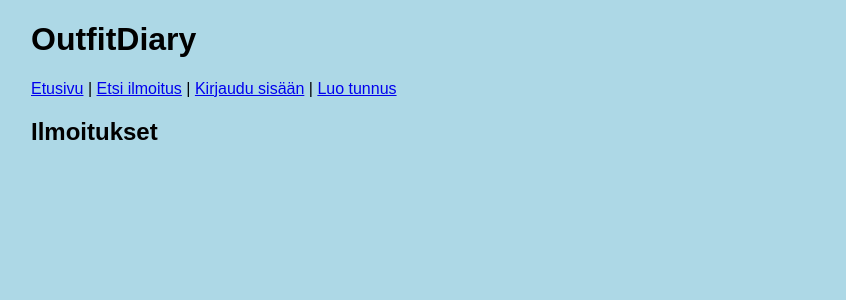
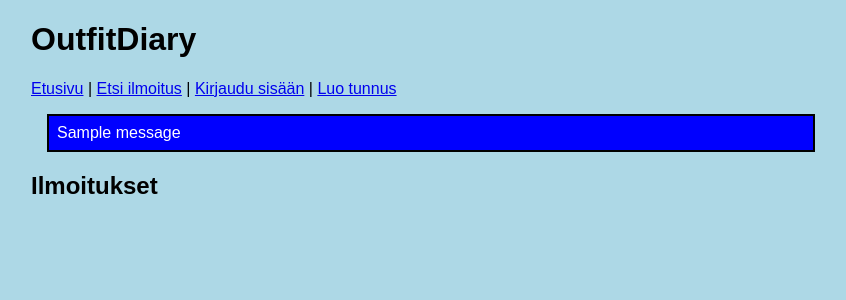
Before and after one commit to Emilianet/OutfitDiary, a Flask app: page / in a window 1280 px wide. Shown: the top 300 px of the page, without its empty margins (209-1055 px from the left). Run offline with Flask 3, Linux system fonts and the light colour scheme; one stand-in notice (Sample message) is shown; data that the repository does not hold is empty.

Commit message:
Better way to show errors

```diff
--- a/app.py
+++ b/app.py
@@ -1,6 +1,6 @@
 import sqlite3
 from flask import Flask
-from flask import abort, make_response, redirect, render_template, request, session
+from flask import abort, flash, make_response, redirect, render_template, request, session
 import config
 import db
 import items
@@ -154,11 +154,13 @@ def add_image():
 
     file = request.files["image"]
     if not file.filename.endswith(".png"):
-        return "VIRHE: väärä tiedostomuoto"
+        flash("VIRHE: väärä tiedostomuoto")
+        return redirect("/images/" + str(item_id))
 
     image = file.read()
     if len(image) > 2000 * 2000:
-        return "VIRHE: liian suuri kuva"
+        flash("VIRHE: liian suuri kuva")
+        return redirect("/images/" + str(item_id))
 
     items.add_image(item_id, image)
     return redirect("/images/" + str(item_id))
@@ -241,14 +243,16 @@ def create():
     password1 = request.form["password1"]
     password2 = request.form["password2"]
     if password1 != password2:
-        return "VIRHE: salasanat eivät ole samat"
+        flash("VIRHE: salasanat eivät ole samat")
+        return redirect("/register")
 
     try:
         users.create_user(username, password1)
     except sqlite3.IntegrityError:
-        return "VIRHE: tunnus on jo varattu"
+        flash("VIRHE: tunnus on jo varattu")
+        return redirect("/register")
 
-    return "Tunnus luotu"
+    return redirect("/")
 
 @app.route("/login", methods=["GET", "POST"])
 def login():
@@ -265,7 +269,8 @@ def login():
             session["username"] = username
             return redirect("/")
         else:
-            return "VIRHE: väärä tunnus tai salasana"
+            flash("VIRHE: väärä tunnus tai salasana")
+            return redirect("/login")
 
 @app.route("/logout")
 def logout():
--- a/static/main.css
+++ b/static/main.css
@@ -15,4 +15,12 @@ body {
 .responsive-img img {
     max-width: 50%;
     height: auto;
-    }
+}
+
+.info {
+    border: 2px solid black;
+    margin: 1em;
+    padding: 0.5em;
+    background-color: blue;
+    color: white;
+}
--- a/templates/layout.html
+++ b/templates/layout.html
@@ -27,6 +27,12 @@
   {% endif %}
   </p>
 
+  {% for message in get_flashed_messages() %}
+  <div class="info">
+    {{ message }}
+  </div>
+  {% endfor %}
+
   {% block content %}{% endblock %}
 </body>
 
```
